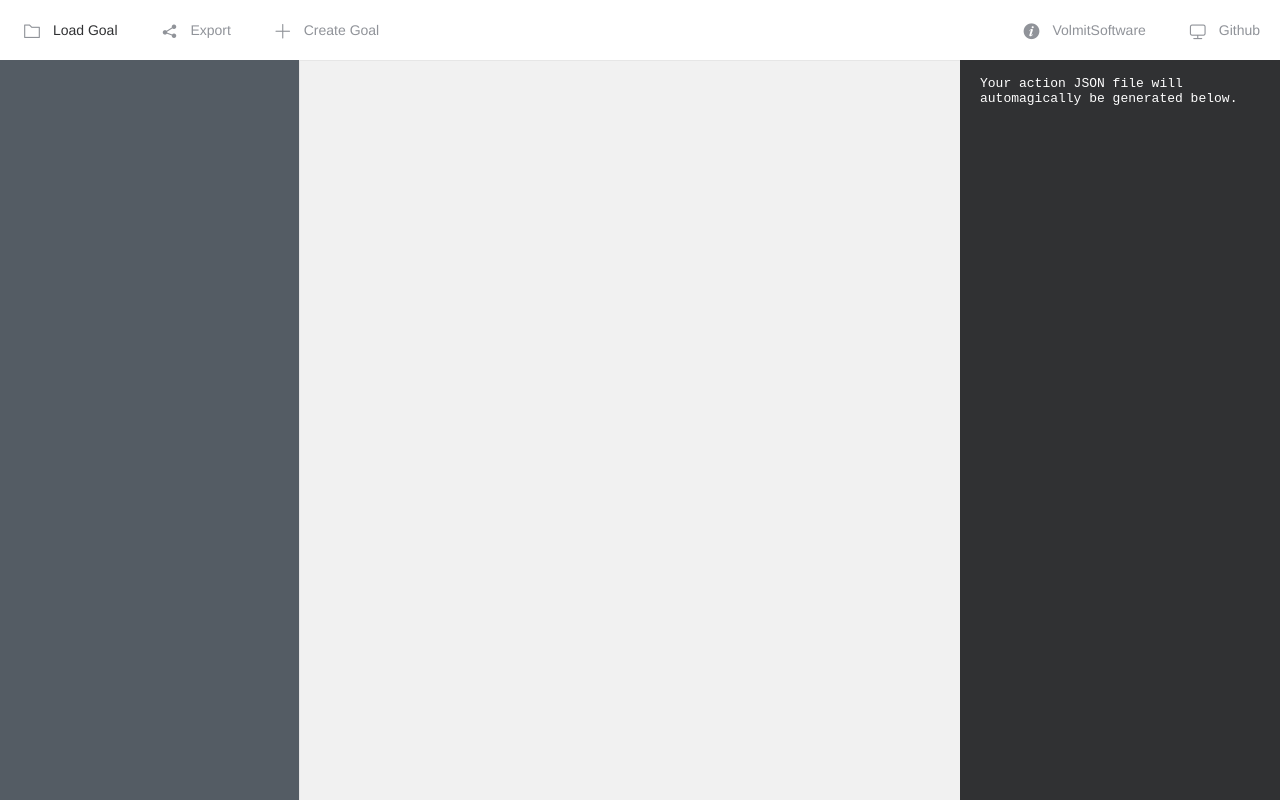
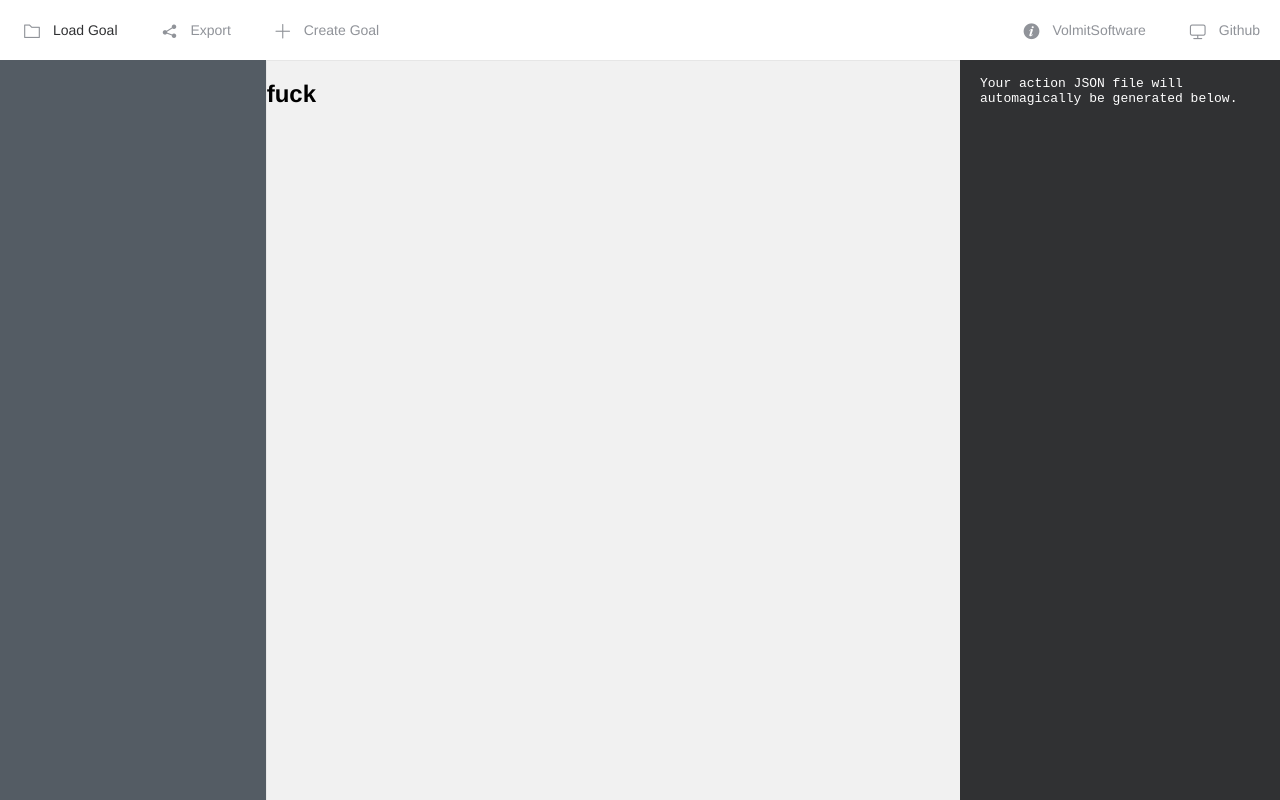
Before and after one commit to DavidRockin/reAction, a Vue app: page / in a window 1280 px wide. Built offline with nearby package versions, Linux system fonts and the light colour scheme.

Commit message:
fixing editor sizes

```diff
--- a/src/App.vue
+++ b/src/App.vue
@@ -2,10 +2,10 @@
   <div id="app">
     <Toolbar />
     <el-row class='ebola'>
-      <el-col :span="4">
+      <el-col :span="5">
         <Sidebar />
       </el-col>
-      <el-col :span="14">
+      <el-col :span="13">
         <MissingGoal v-if='!hasGoalActive' />
         <Editor v-if='hasGoalActive' />
       </el-col>
--- a/src/components/template/Sidebar.vue
+++ b/src/components/template/Sidebar.vue
@@ -37,7 +37,7 @@
 
 <style scoped>
     .sidebar{
-        width: 100%;
+        width: 100% !important;
     }
     .sidebar, .sidebar > ul {
         height: 100%;
```
